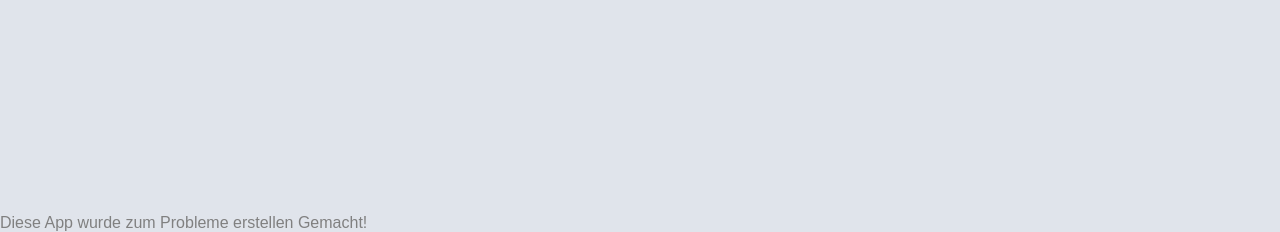
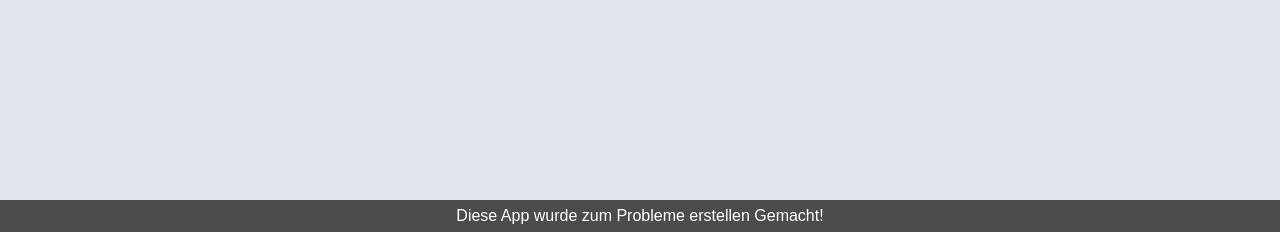
Before and after one commit to bonbon08/alpaka.problem, a Flask app: page / in a window 1280 px wide. Shown: the part 568-800 px from the top of the page. Run offline with Flask 3, Linux system fonts and the light colour scheme; some libraries are stand-ins or nearby versions; some web fonts are replaced.

Commit message:
changed footer

```diff
--- a/src/static/style.css
+++ b/src/static/style.css
@@ -130,10 +130,19 @@ input[type="checkbox"] {
     transform: translateX(-50%);
 }
 .Alpaca {
-    position: absolute;
-    bottom: 0%;
+    position: fixed;
+    bottom: 0;
+    left: 0;
+    height: 4%;
+    width: 100%;
+    background-color: rgb(76, 76, 76);
+    z-index: 10;
 }
-.Footertext{
-    color: grey;
+
+.Footertext {
+    margin: 0;
+    text-align: center;
+    color: white;
     font-family: Arial, Helvetica, sans-serif;
+    line-height: 4vh;
 }
```
